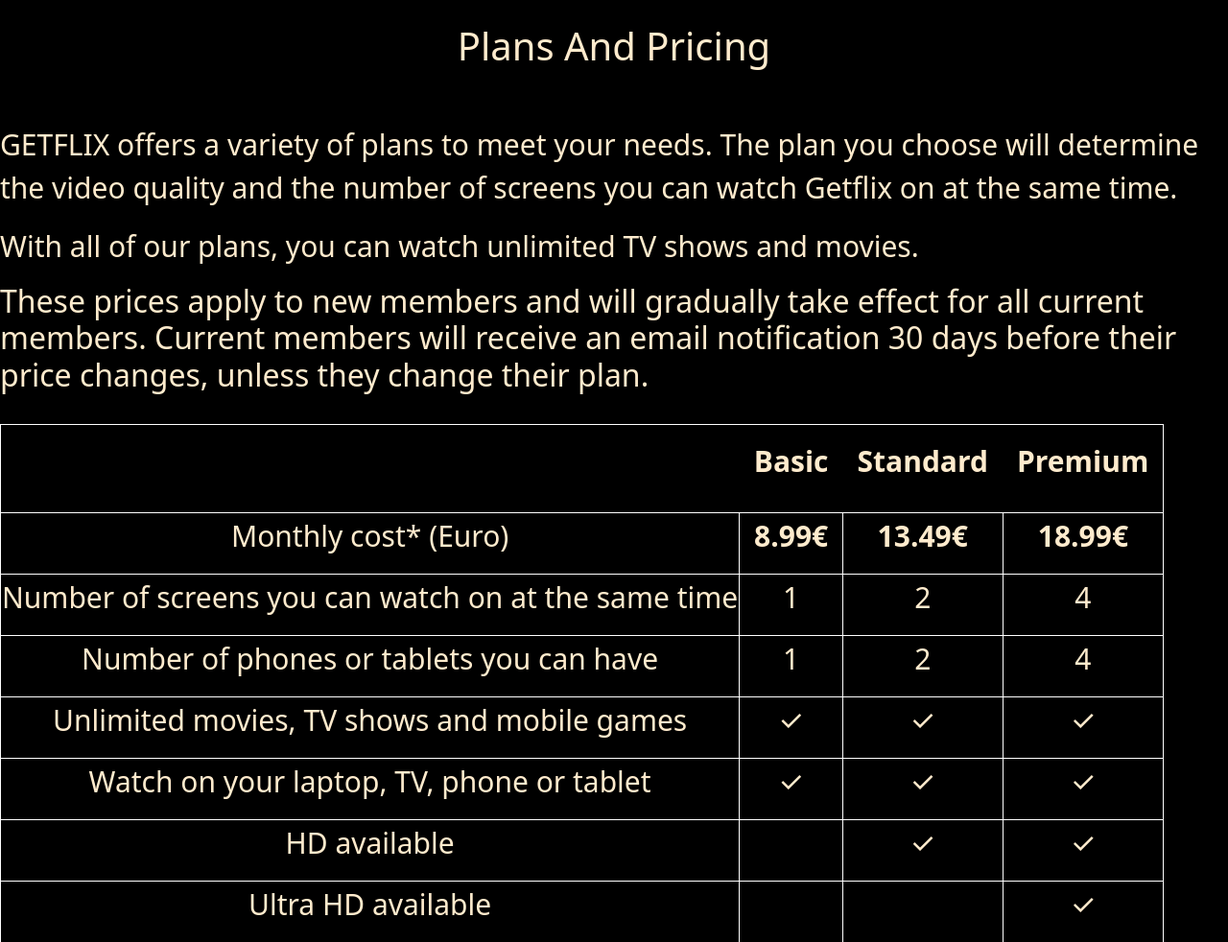
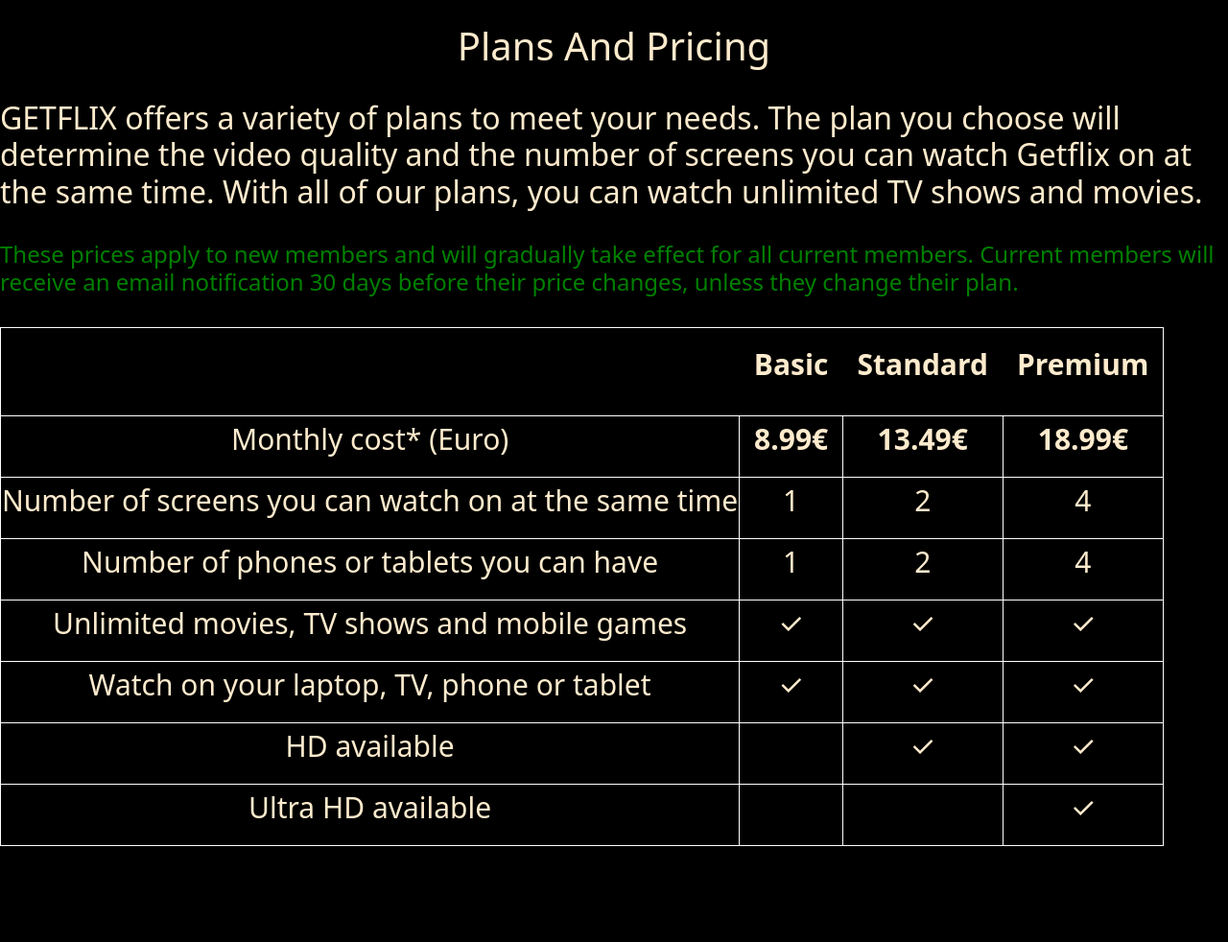
Before and after one commit to pooranikarunanithi/Getflix_Project, a PHP site: page /PlansAndPricing.php in a window 1280 px wide. Shown: the part 108-1090 px from the top of the page at 96% size. After the commit the page ends 990 px from the top, so only its background shows below. Run offline with PHP 8.4, Linux system fonts and the light colour scheme.

Commit message:
just change space

```diff
--- a/application/source/PlansAndPricing.php
+++ b/application/source/PlansAndPricing.php
@@ -19,27 +19,26 @@
 
 
 <div class="PlansAndPricing">
-<h1>Plans And Pricing </h1>  <br> <br>
+<h1>Plans And Pricing </h1>  <br>
 
 <div class="c-wrapper">
         <div>
             <div>
 <span data-type="RC" data-tnid="116550">
-<div class="page-block">
+
     <div class=" c-wrapper">
         <div>
-            <p>GETFLIX offers a variety of plans to meet your needs. The plan you choose will determine the video quality and the number of screens you can watch Getflix on at the same time. </p>
-            <p>With all of our plans, you can watch unlimited TV shows and movies.</p>
+            <h2>GETFLIX offers a variety of plans to meet your needs. The plan you choose will determine the video quality and the number of screens you can watch Getflix on at the same time.  With all of our plans, you can watch unlimited TV shows and movies.</h2>
         </div>
     </div>
 </div>
 </span>
-</div>
+</div> <br>
         </div>
         <div>
             <div class="warning">
                 <div class="icon-wrap"><span class="hcicon-uma-warning icon"></span></div>
-                <div><h2>These prices apply to new members and will gradually take effect for all current members. Current members will receive an email notification 30 days before their price changes, unless they change their plan.</h2></div>
+                <div><h4>These prices apply to new members and will gradually take effect for all current members. Current members will receive an email notification 30 days before their price changes, unless they change their plan.</h4></div>
             </div>
         </div>
         <table class="c-table">
--- a/application/source/plans.css
+++ b/application/source/plans.css
@@ -42,3 +42,6 @@ h1
 {
     text-align:center;
 }
+h4{
+    color:green;
+}
```
